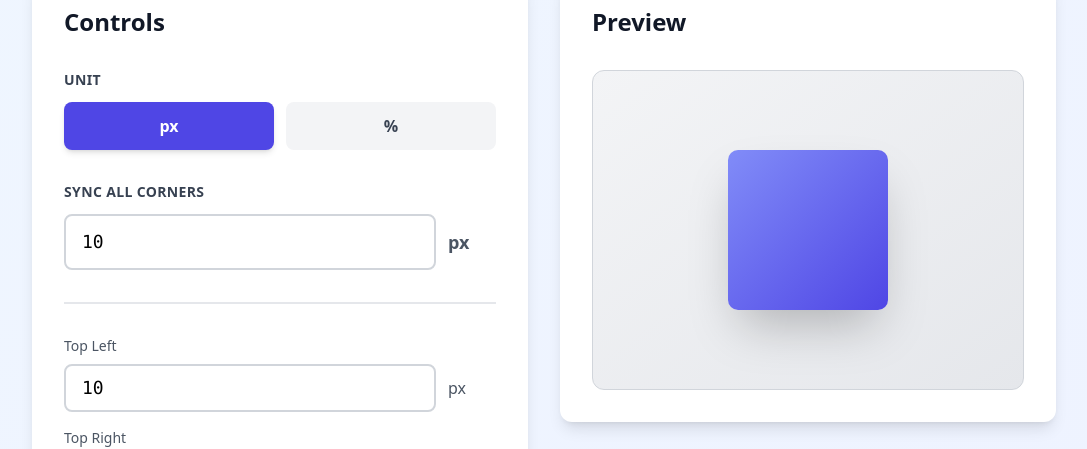
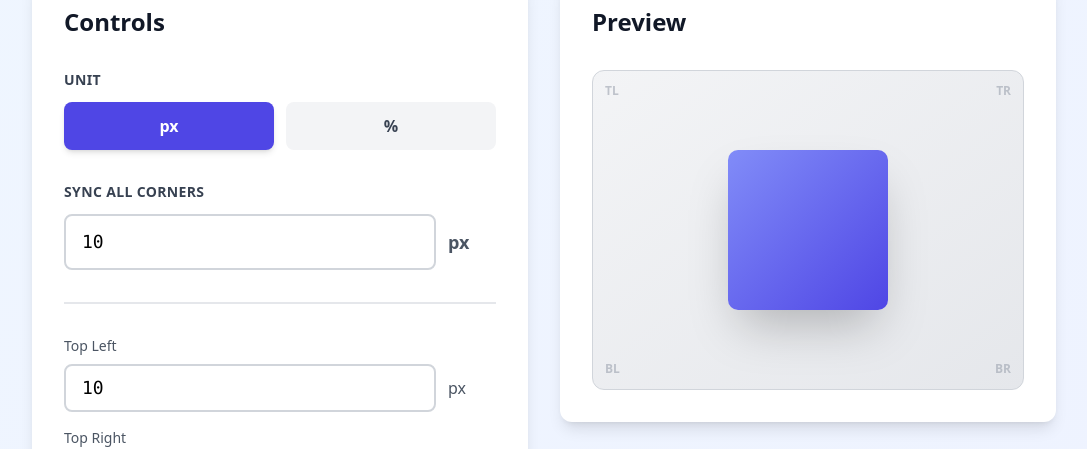
Before and after one commit to ecrent/app-ideas-showcase, a React (Vite) app in the folder apps/02-border-radius-previewer/: page / in a window 1280 px wide. Shown: the part 182-631 px from the top of the page, without its empty margins (96-1183 px from the left). Built offline with nearby package versions, Linux system fonts and the light colour scheme.

Commit message:
add corner labels and enhance mixed values indicator

```diff
--- a/apps/02-border-radius-previewer/src/App.tsx
+++ b/apps/02-border-radius-previewer/src/App.tsx
@@ -92,7 +92,11 @@ export default function App() {
                   value={allCornersEqual ? values.topLeft : ''}
                   placeholder={!allCornersEqual ? 'Mixed values' : undefined}
                   onChange={e => syncAllCorners(e.target.value)}
-                  className="flex-1 px-4 py-3 border-2 border-gray-300 rounded-lg font-mono text-lg focus:outline-none focus:ring-2 focus:ring-indigo-500 focus:border-transparent transition-all placeholder:text-gray-400"
+                  className={`flex-1 px-4 py-3 border-2 rounded-lg font-mono text-lg focus:outline-none focus:ring-2 focus:ring-indigo-500 focus:border-transparent transition-all ${
+                    allCornersEqual
+                      ? 'border-gray-300 placeholder:text-gray-400'
+                      : 'border-orange-300 bg-orange-50 placeholder:text-orange-500 placeholder:font-medium'
+                  }`}
                 />
                 <span className="text-gray-600 font-semibold text-lg min-w-12">{unit}</span>
               </div>
@@ -160,11 +164,16 @@ export default function App() {
             {/* Preview Box */}
             <div className="bg-white rounded-xl shadow-lg p-8">
               <h2 className="text-2xl font-bold text-gray-900 mb-8">Preview</h2>
-              <div className="flex items-center justify-center bg-gradient-to-br from-gray-100 to-gray-200 rounded-xl p-12 min-h-80 border border-gray-300">
+              <div className="relative flex items-center justify-center bg-gradient-to-br from-gray-100 to-gray-200 rounded-xl p-12 min-h-80 border border-gray-300 overflow-hidden">
                 <div
                   className="w-40 h-40 bg-gradient-to-br from-indigo-400 to-indigo-600 shadow-2xl transition-all duration-150"
                   style={{ borderRadius: borderRadiusValue }}
                 />
+                {/* Corner labels */}
+                <div className="absolute top-3 left-3 text-xs font-bold text-gray-400 opacity-60">TL</div>
+                <div className="absolute top-3 right-3 text-xs font-bold text-gray-400 opacity-60">TR</div>
+                <div className="absolute bottom-3 right-3 text-xs font-bold text-gray-400 opacity-60">BR</div>
+                <div className="absolute bottom-3 left-3 text-xs font-bold text-gray-400 opacity-60">BL</div>
               </div>
             </div>
 
```
